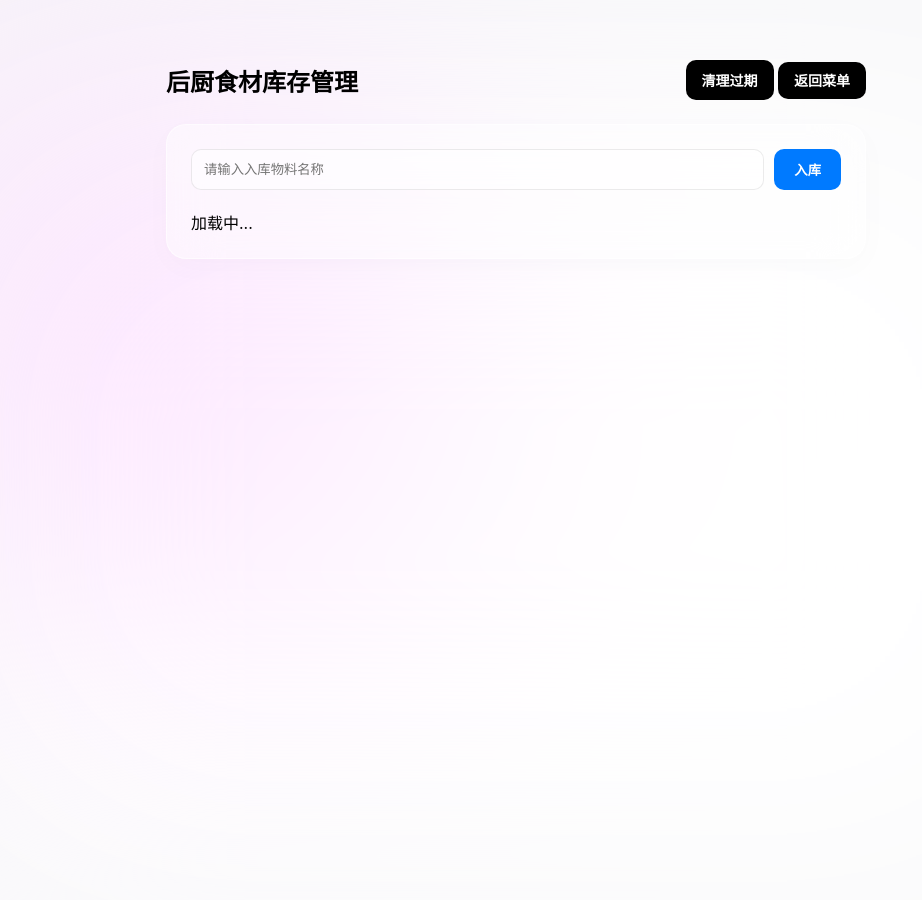
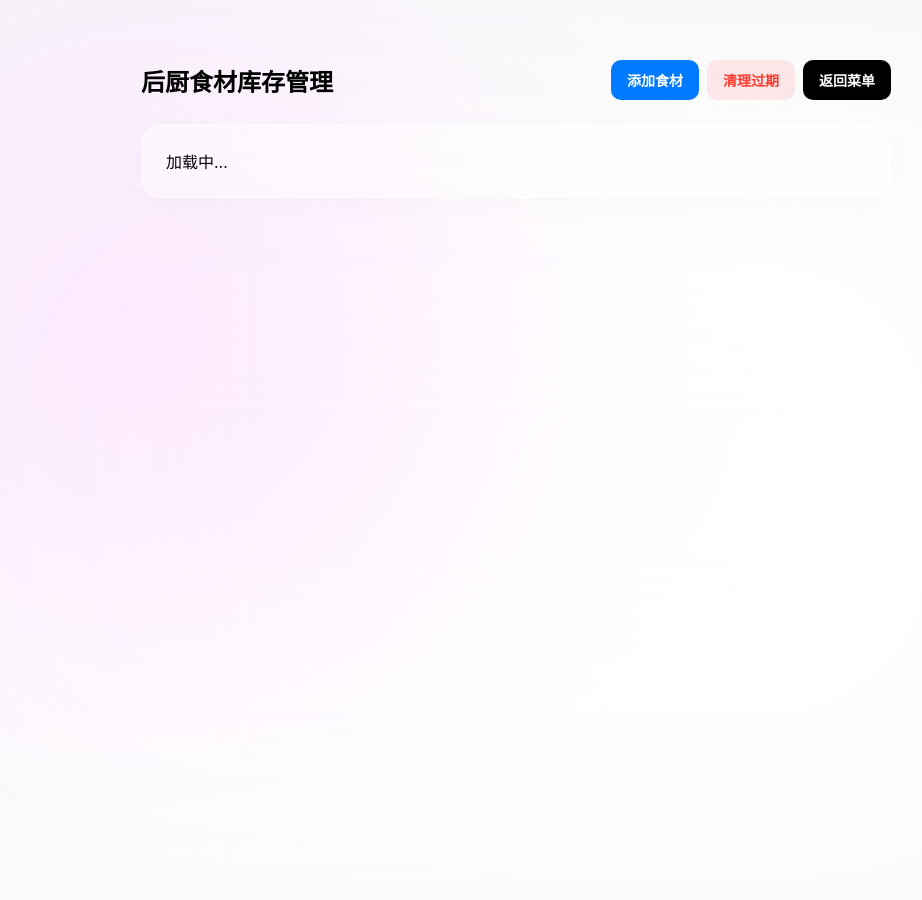
Before and after one commit to Chenxu0606/Data-structures-Major-Assignment, a Flask app: page /kuchun in a window 1280 px wide. Shown: the whole page, without its empty margins (124-1046 px from the left). Run offline with Flask 3, Linux system fonts and the light colour scheme.

Commit message:
new create

```diff
--- a/templates/admin_menu.html
+++ b/templates/admin_menu.html
@@ -8,7 +8,7 @@
         body, html { margin: 0; padding: 0; width: 100vw; height: 100vh; background: #f5f5f7; font-family: -apple-system, sans-serif; display: flex; align-items: center; justify-content: center; }
         .floating-bubbles { position: fixed; width: 100vw; height: 100vh; z-index: 1; filter: blur(140px); background: #fff; }
         .bubble { position: absolute; border-radius: 50%; opacity: 0.5; width: 70vw; height: 70vw; background: radial-gradient(circle, #a9ff62 0%, transparent 75%); bottom: -20%; left: -10%; }
-        .container { position: relative; z-index: 10; width: 80vw; max-width: 900px; background: rgba(255,255,255,0.45); backdrop-filter: blur(30px); border-radius: 28px; padding: 45px; text-align: center; border: 1px solid rgba(255,255,255,0.6); }
+        .container { position: relative; z-index: 10; width: 80vw; max-width: 900px; background: rgba(255,255,255,0.45); backdrop-filter: blur(30px); border-radius: 28px; padding: 45px; text-align: center; border: 1px solid rgba(255,255,255,0.6); box-shadow: 0 12px 40px rgba(0,0,0,0.02); }
         h2 { font-size: 32px; margin-bottom: 35px; font-weight: 700; }
         .menu-grid { display: flex; gap: 20px; justify-content: center; }
         .menu-btn { flex: 1; padding: 22px; font-size: 16px; font-weight: 600; text-decoration: none; border-radius: 16px; transition: all 0.2s; text-align: center; }
@@ -24,7 +24,7 @@
         <h2>管理员控制面板</h2>
         <div class="menu-grid">
             <a href="/queue_admin" class="menu-btn btn-call">叫号管理</a>
-            <a href="/kucun_admin" class="menu-btn btn-stock">库存管理</a>
+            <a href="/kucun" class="menu-btn btn-stock">库存管理</a>
             <a href="/login" class="menu-btn btn-back">返回首页</a>
         </div>
     </div>
--- a/templates/kucun.html
+++ b/templates/kucun.html
@@ -8,19 +8,35 @@
         body, html { margin: 0; padding: 0; min-height: 100vh; background: #f5f5f7; font-family: -apple-system, sans-serif; }
         .floating-bubbles { position: fixed; width: 100vw; height: 100vh; z-index: 1; filter: blur(140px); background: #fff; }
         .bubble { position: absolute; border-radius: 50%; opacity: 0.5; width: 60vw; height: 60vw; background: radial-gradient(circle, #f7b0ff 0%, transparent 75%); top: -10%; left: -10%; }
-        .wrapper { position: relative; z-index: 10; max-width: 700px; margin: 40px auto; padding: 20px; }
+        .wrapper { position: relative; z-index: 10; max-width: 750px; margin: 40px auto; padding: 20px; }
         .header { display: flex; justify-content: space-between; align-items: center; margin-bottom: 24px; }
         h2 { margin: 0; font-weight: 700; }
-        .btn-back { background: #000; color: white; padding: 10px 16px; border-radius: 10px; text-decoration: none; font-size: 14px; font-weight: 600; }
+        .btn-group { display: flex; gap: 8px; }
+        .btn-base { border: none; padding: 10px 16px; border-radius: 10px; font-size: 14px; font-weight: 600; cursor: pointer; text-decoration: none; display: inline-flex; align-items: center; }
+        .btn-black { background: #000; color: white; }
+        .btn-blue { background: #007AFF; color: white; }
+        .btn-red { background: rgba(255,59,48,0.1); color: #FF3B30; }
+
         .panel { background: rgba(255,255,255,0.45); backdrop-filter: blur(25px); border-radius: 20px; padding: 24px; border: 1px solid rgba(255,255,255,0.55); box-shadow: 0 8px 32px rgba(0,0,0,0.02); }
-        .bar { display: flex; gap: 10px; margin-bottom: 20px; }
-        input { flex: 1; padding: 12px; border-radius: 10px; border: 1px solid rgba(0,0,0,0.08); background: rgba(255,255,255,0.5); outline: none; }
-        .btn-add { background: #007AFF; color: white; border: none; padding: 0 20px; border-radius: 10px; font-weight: 600; cursor: pointer; }
-        .row { display: flex; justify-content: space-between; align-items: center; padding: 12px 4px; border-bottom: 1px solid rgba(0,0,0,0.04); }
+        .row { display: flex; justify-content: space-between; align-items: center; padding: 14px 4px; border-bottom: 1px solid rgba(0,0,0,0.04); }
+        .info-col { display: flex; flex-direction: column; gap: 4px; }
+        .time-label { font-size: 12px; color: #86868b; }
         .badge { padding: 3px 8px; border-radius: 6px; font-size: 11px; font-weight: 600; }
         .badge-ok { background: rgba(52,199,89,0.1); color: #34C759; }
         .badge-err { background: rgba(255,59,48,0.1); color: #FF3B30; }
-        .btn-del { border: none; background: rgba(255,59,48,0.1); color: #FF3B30; padding: 4px 10px; border-radius: 6px; font-size: 11px; cursor: pointer; margin-left: 10px; }
+        .btn-del { border: none; background: rgba(255,59,48,0.1); color: #FF3B30; padding: 6px 12px; border-radius: 6px; font-size: 12px; cursor: pointer; font-weight: 600; margin-left: 10px; }
+
+        /* Apple 风格弹窗 */
+        .modal-mask { position: fixed; top:0; left:0; width:100vw; height:100vh; background: rgba(0,0,0,0.12); backdrop-filter: blur(12px); z-index: 100; display: flex; align-items: center; justify-content: center; opacity: 0; pointer-events: none; transition: opacity 0.3s ease; }
+        .modal { background: rgba(255,255,255,0.85); backdrop-filter: blur(25px); border-radius: 24px; padding: 30px; width: 90%; max-width: 360px; border: 1px solid rgba(255,255,255,0.6); box-shadow: 0 20px 45px rgba(0,0,0,0.08); transform: scale(0.9); transition: transform 0.3s cubic-bezier(0.16, 1, 0.3, 1); }
+        .modal-mask.active { opacity: 1; pointer-events: auto; }
+        .modal-mask.active .modal { transform: scale(1); }
+        .modal h3 { margin: 0 0 20px 0; font-size: 20px; font-weight: 700; text-align: center; }
+        .form-item { margin-bottom: 16px; text-align: left; }
+        .form-item label { display: block; font-size: 13px; color: #6e6e73; font-weight: 600; margin-bottom: 6px; }
+        .form-item input { width: 100%; padding: 12px; border-radius: 10px; border: 1px solid rgba(0,0,0,0.08); background: rgba(255,255,255,0.6); outline: none; box-sizing: border-box; font-size: 14px; }
+        .modal-btn-group { display: flex; gap: 12px; margin-top: 24px; }
+        .modal-btn { flex: 1; padding: 12px; border-radius: 10px; border: none; font-weight: 600; cursor: pointer; font-size: 14px; text-align: center; }
     </style>
 </head>
 <body>
@@ -28,26 +44,68 @@
     <div class="wrapper">
         <div class="header">
             <h2>后厨食材库存管理</h2>
-            <div>
-                <button class="btn-del" style="background:#000; color:#fff; padding:10px 16px; border-radius:10px; font-size:14px; font-weight:600;" onclick="clearExpired()">清理过期</button>
-                <a href="/admin_menu" class="btn-back">返回菜单</a>
+            <div class="btn-group">
+                <button class="btn-base btn-blue" onclick="openAddModal()">添加食材</button>
+                <button class="btn-base btn-red" onclick="clearExpired()">清理过期</button>
+                <a href="/admin_menu" class="btn-base btn-black">返回菜单</a>
             </div>
         </div>
-        <div class="panel">
-            <div class="bar">
-                <input type="text" id="foodName" placeholder="请输入入库物料名称">
-                <button class="btn-add" onclick="addFood()">入库</button>
+        <div class="panel" id="kucunContainer">加载中...</div>
+    </div>
+
+    <div class="modal-mask" id="addStockModal">
+        <div class="modal">
+            <h3>食材入库登记</h3>
+            <div class="form-item">
+                <label>食材名称</label>
+                <input type="text" id="foodName" placeholder="例如：波士顿龙虾">
             </div>
-            <div id="kucunContainer">加载中...</div>
+            <div class="form-item">
+                <label>入库时间</label>
+                <input type="date" id="inTime">
+            </div>
+            <div class="form-item">
+                <label>过期时间</label>
+                <input type="date" id="expTime">
+            </div>
+            <div class="modal-btn-group">
+                <button class="modal-btn" style="background: rgba(0,0,0,0.05); color:#000;" onclick="closeAddModal()">取消</button>
+                <button class="modal-btn" style="background: #007AFF; color:#fff;" onclick="submitFood()">确认入库</button>
+            </div>
         </div>
     </div>
+
     <script>
+        // 自动格式化当天日期
+        function getTodayDate() {
+            const d = new Date();
+            return d.getFullYear() + '-' + String(d.getMonth() + 1).padStart(2, '0') + '-' + String(d.getDate()).padStart(2, '0');
+        }
+
+        function openAddModal() {
+            document.getElementById('inTime').value = getTodayDate();
+            document.getElementById('addStockModal').classList.add('active');
+        }
+
+        function closeAddModal() {
+            document.getElementById('addStockModal').classList.remove('active');
+            document.getElementById('foodName').value = '';
+            document.getElementById('expTime').value = '';
+        }
+
         function refresh() {
             fetch('/api/kucun/list').then(r => r.json()).then(res => {
                 if(res.code === 200) {
+                    if(res.data.length === 0) {
+                        document.getElementById('kucunContainer').innerHTML = '<div style="color:#86868b;text-align:center;padding:20px 0;">暂无库存物料</div>';
+                        return;
+                    }
                     document.getElementById('kucunContainer').innerHTML = res.data.map(i => `
                         <div class="row">
-                            <span style="font-weight:500;">${i.food_name}</span>
+                            <div class="info-col">
+                                <span style="font-weight:600; font-size:16px; color:#1d1d1f;">${i.food_name}</span>
+                                <span class="time-label">入库: ${i.in_time || '--'} | 到期: ${i.exp_time || '--'}</span>
+                            </div>
                             <div>
                                 <span class="badge ${i.status==='expired'?'badge-err':'badge-ok'}">${i.status==='expired'?'已到期':'安全'}</span>
                                 <button class="btn-del" onclick="del(${i.id})">移除</button>
@@ -57,10 +115,25 @@
                 }
             });
         }
-        function addFood() {
-            const n = document.getElementById('foodName').value.trim(); if(!n) return;
-            fetch('/api/kucun/add', {method:'POST', headers:{'Content-Type':'application/json'}, body:JSON.stringify({food_name:n})}).then(() => { document.getElementById('foodName').value=''; refresh(); });
+
+        function submitFood() {
+            const name = document.getElementById('foodName').value.trim();
+            const inTime = document.getElementById('inTime').value;
+            const expTime = document.getElementById('expTime').value;
+
+            if(!name) { alert('请输入食材名称'); return; }
+            if(!expTime) { alert('请设置过期时间'); return; }
+
+            fetch('/api/kucun/add', {
+                method: 'POST',
+                headers: {'Content-Type': 'application/json'},
+                body: JSON.stringify({food_name: name, in_time: inTime, exp_time: expTime})
+            }).then(() => {
+                closeAddModal();
+                refresh();
+            });
         }
+
         function del(id) { fetch('/api/kucun/delete', {method:'POST', headers:{'Content-Type':'application/json'}, body:JSON.stringify({id:id})}).then(() => refresh()); }
         function clearExpired() { fetch('/api/kucun/clear_expired', {method:'POST'}).then(() => refresh()); }
         document.addEventListener("DOMContentLoaded", refresh);
```
Also changed, not shown: templates/login.html (+6 -1 lines), templates/user.html (+13 -6 lines), testapp.py (+71 -77 lines).
